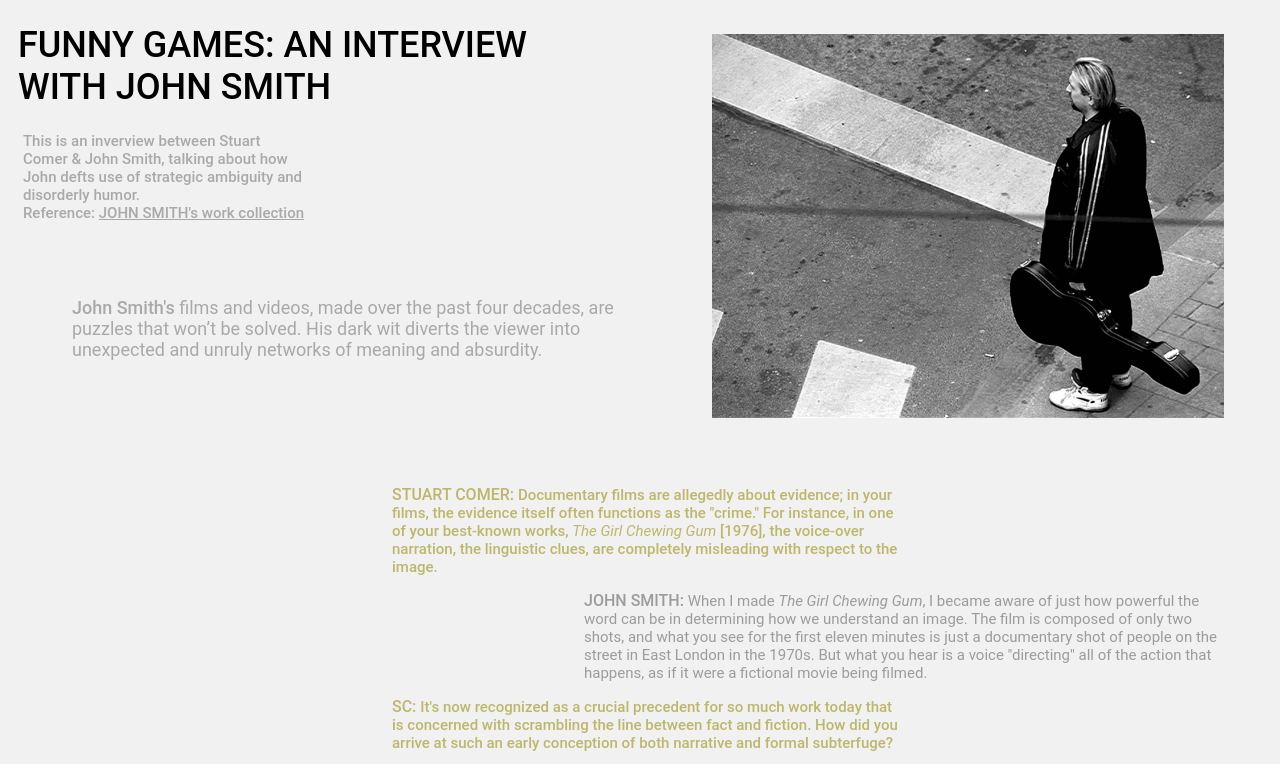
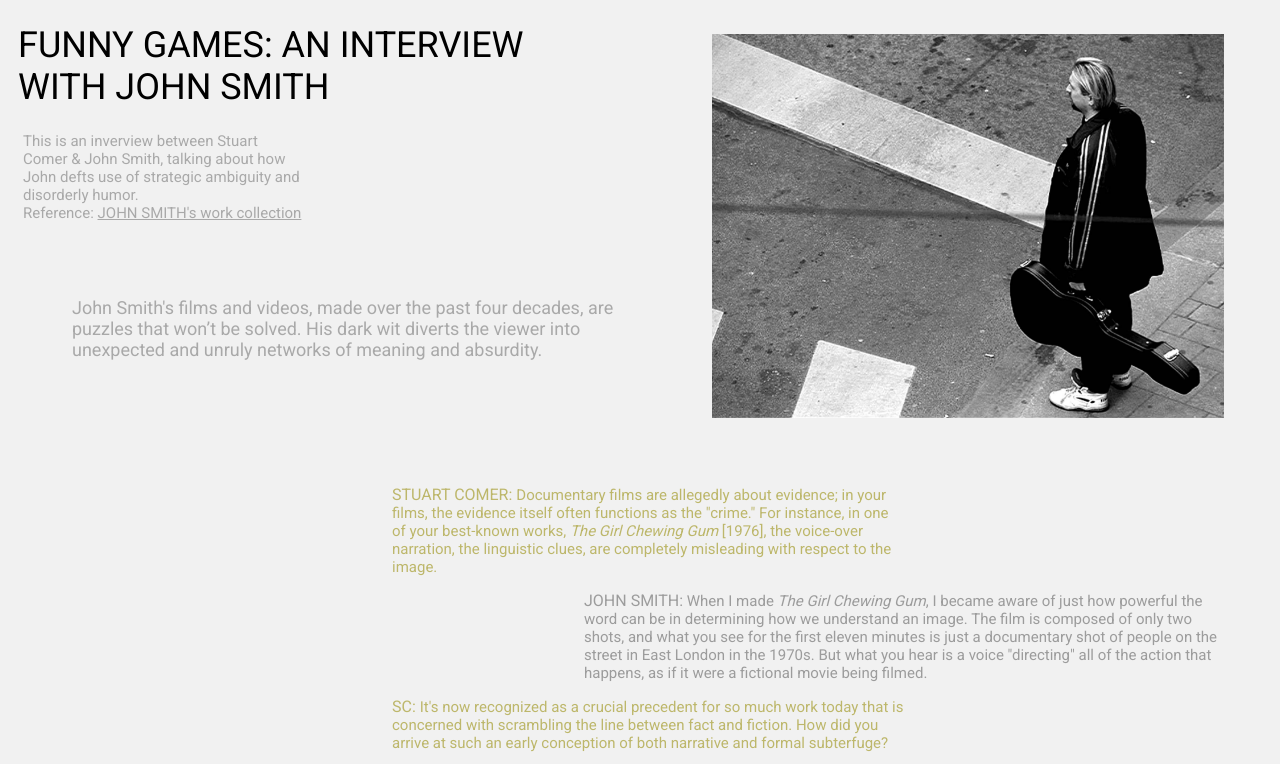
Before and after one commit to angelasun02/angelasun02.github.io, a plain HTML site: page Funnygames.html in a window 1280 px wide. Shown: the top 764 px of the page. Drawn offline with Linux system fonts and the light colour scheme.

Commit message:
Update Funnygames.html

```diff
--- a/Funnygames.html
+++ b/Funnygames.html
@@ -5,11 +5,11 @@
     <meta name="viewport" content="width=device-width, initial-scale=1.0">
     <meta http-equiv="X-UA-Compatible" content="ie=edge">
     <title>Funny Games</title>
+    <link href='https://fonts.googleapis.com/css?family=Roboto' rel='stylesheet'>
     <style>
 
           *{font-family: Roboto;
             background-color:  #f1f1f1;}
-        @import url('https://fonts.googleapis.com/css2?family=Open+Sans&display=swap');
         body{margin-right: 7vw;
              margin-bottom: 40px;}
 
```
